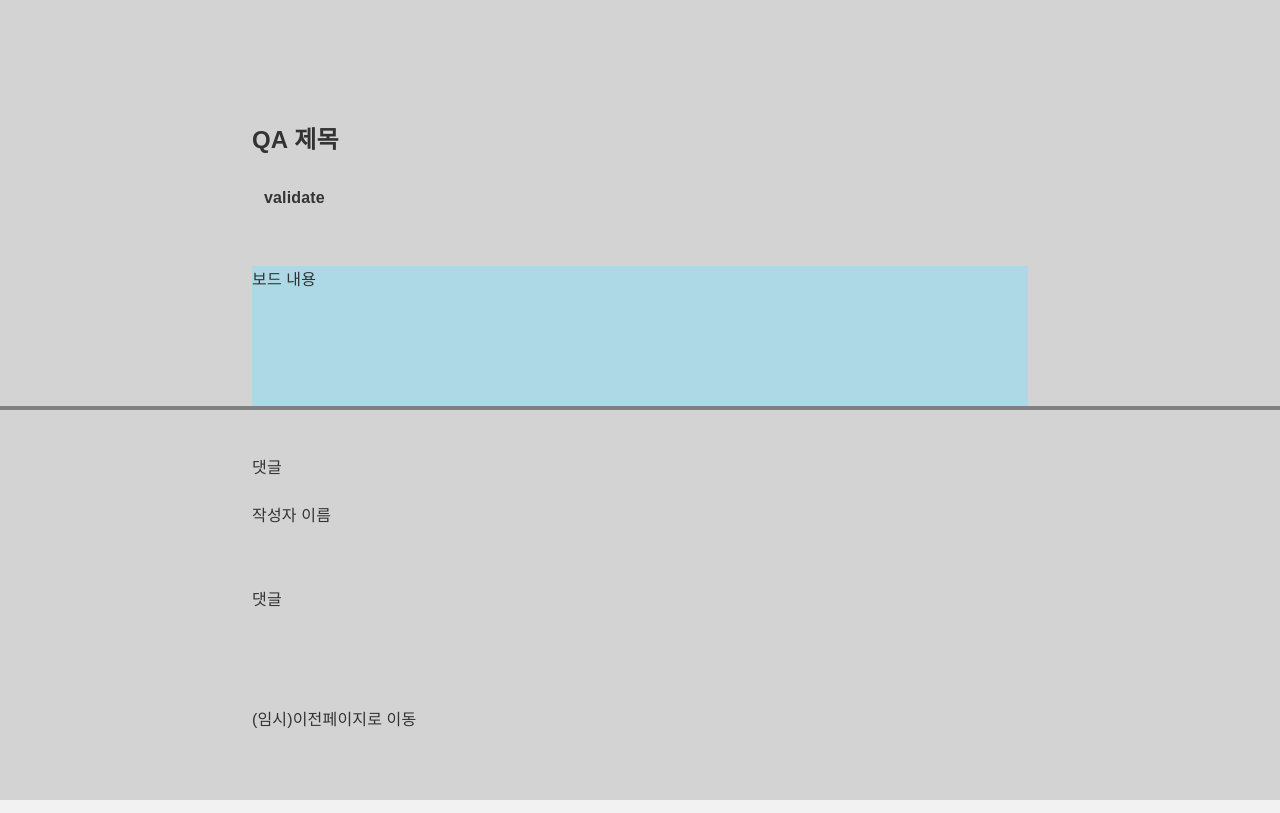
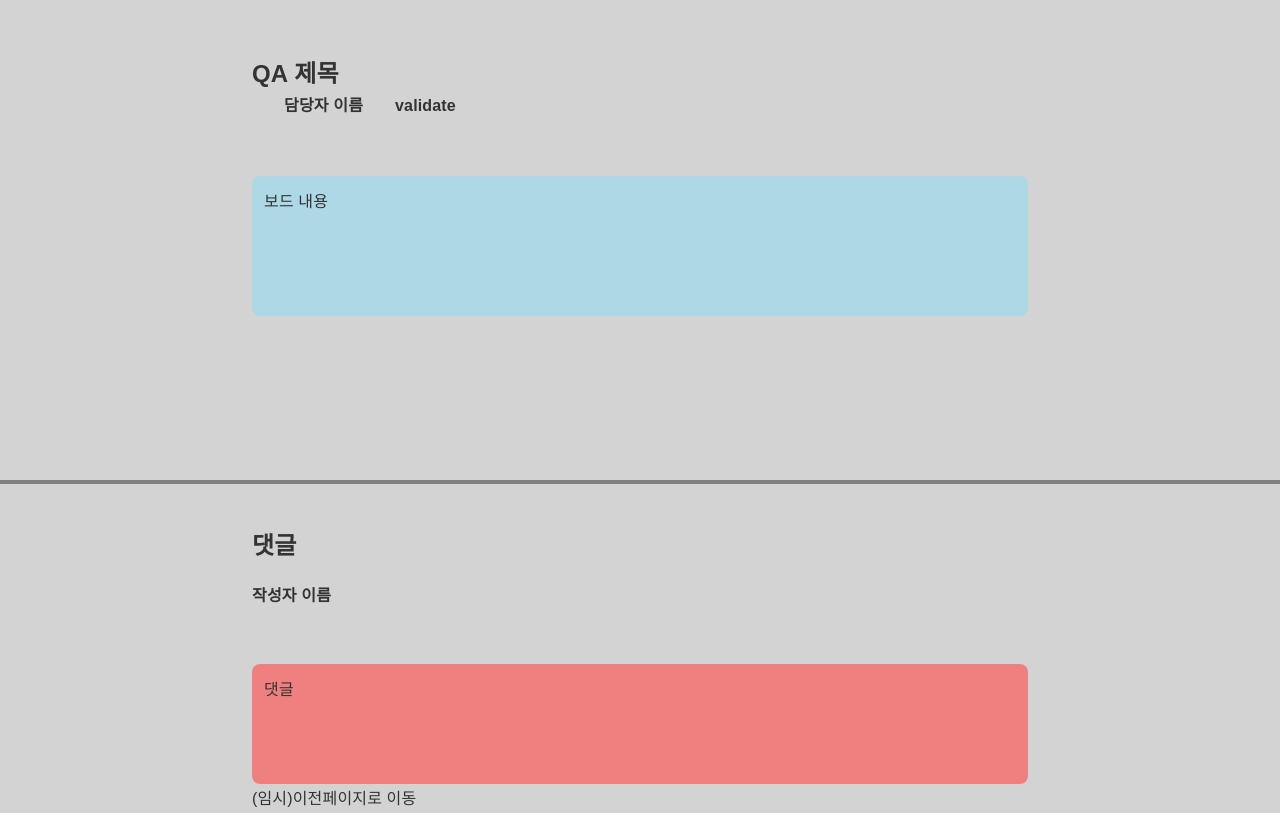
Before and after one commit to yunjunhojj/kanban-front, a React (Create React App) app: page /L1--H0Ob0NOMlfXUHt9r5 in a window 1280 px wide. Built offline with nearby package versions, Linux system fonts and the light colour scheme; data requests are answered from the project's data file.

Commit message:
Feat : 보드 작성자 추가 #4

```diff
--- a/src/pages/Detail.jsx
+++ b/src/pages/Detail.jsx
@@ -9,7 +9,6 @@ const Detail = () => {
   const navigate = useNavigate();
   const { boards } = useSelector((state) => state.boards);
 
-  //   const { comments } = useSelector((state) => state.boards.comments);
   useEffect(() => {
     dispatch(getBoardThunk());
   }, [dispatch]);
@@ -19,7 +18,6 @@ const Detail = () => {
   const filteredBoard = boards.filter((item) => item.id === params);
   const board = filteredBoard[0];
 
-  //   const filteredComment = board.comments.filter((item) => item.id === params);
   const prevPageHandle = () => {
     navigate("/");
   };
@@ -30,9 +28,9 @@ const Detail = () => {
           {/* 제목 */}
           <p className="title">{board?.title}</p>
           {/* 담당자 */}
-
+          <span className="director">{board?.name}</span>
           {/* 단계 */}
-          <p className="category">{board?.category}</p>
+          <span className="category">{board?.category}</span>
           {/* 보드내용 */}
           <div className="board-content">{board?.content}</div>
         </div>
@@ -77,9 +75,17 @@ const StyledDiv = styled.div`
     font-size: 1.5rem;
     line-height: 2.25rem;
   }
-
+  .director {
+    margin-top: 1.75rem;
+    padding-left: 2rem;
+    width: fit-content;
+    font-style: normal;
+    font-weight: 700;
+    font-size: 1rem;
+    line-height: 1.5rem;
+  }
   .category {
-    margin-left: 0.75rem;
+    margin-left: 2rem;
     margin-top: 1.75rem;
     margin-bottom: 0rem;
     width: fit-content;
@@ -94,10 +100,13 @@ const StyledDiv = styled.div`
     margin-top: 3.5rem;
     max-width: 58.5rem;
     min-height: 8.75rem;
+    border-radius: 0.5rem;
+    padding: 0.75rem;
     background-color: lightblue;
     word-break: break-all;
   }
   .line {
+    margin-top: 10.25rem;
     height: 0.25rem;
     width: 100%;
     background-color: grey;
@@ -108,14 +117,25 @@ const StyledDiv = styled.div`
   }
   .comment-header {
     margin-top: 2.75rem;
+    font-style: normal;
+    font-weight: 700;
+    font-size: 1.5rem;
+    line-height: 2.25rem;
   }
   .comment-name {
     margin-top: 1.25rem;
+    font-style: normal;
+    font-weight: 700;
+    font-size: 1rem;
+    line-height: 1.5rem;
   }
   .comment-content {
     margin-top: 3.5rem;
     max-width: 58.5rem;
     min-height: 7.5rem;
+    border-radius: 0.5rem;
+    padding: 0.75rem;
+    background-color: lightcoral;
     word-break: break-all;
   }
 `;
```
